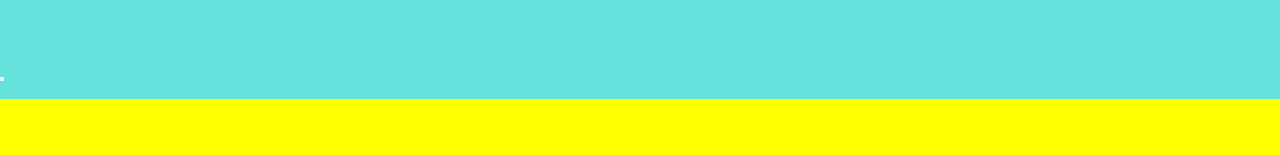
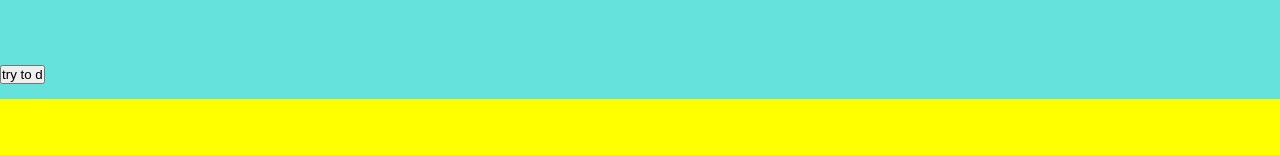
Before and after one commit to brunomoleta/equalizer-landing-page, a React (Create React App) app: page / in a window 1280 px wide. Shown: the part 136-291 px from the top of the page. Built offline with nearby package versions, Linux system fonts and the light colour scheme.

Commit message:
update and try to deploy

```diff
--- a/src/components/Buttons/styles.ts
+++ b/src/components/Buttons/styles.ts
@@ -2,5 +2,5 @@ import styled from 'styled-components';
 import {AndroidBtnProps} from './AndroidBtn';
 
 export const StyledAndroidBtn = styled.button<AndroidBtnProps['style']>`
-
+ //
 `;
--- a/src/pages/LandingPage.tsx
+++ b/src/pages/LandingPage.tsx
@@ -1,7 +1,7 @@
 import React, { Component, ReactNode } from "react";
 import { theme, font } from "../utilities";
 import { StyledLandingPage } from "./styles";
-import AndroidBtn from "../components/Buttons/AndroidBtn";
+// import AndroidBtn from "../components/Buttons/AndroidBtn";
 
 export default class LandingPage extends Component {
   render(): ReactNode {
@@ -9,7 +9,8 @@ export default class LandingPage extends Component {
       <div>
         <StyledLandingPage theme={theme} $font={font}>
           <h1>Hellow Landing Page</h1>
-          <AndroidBtn />
+          <button>try to d</button>
+          {/* <AndroidBtn /> */}
         </StyledLandingPage>
       </div>
     );
```
